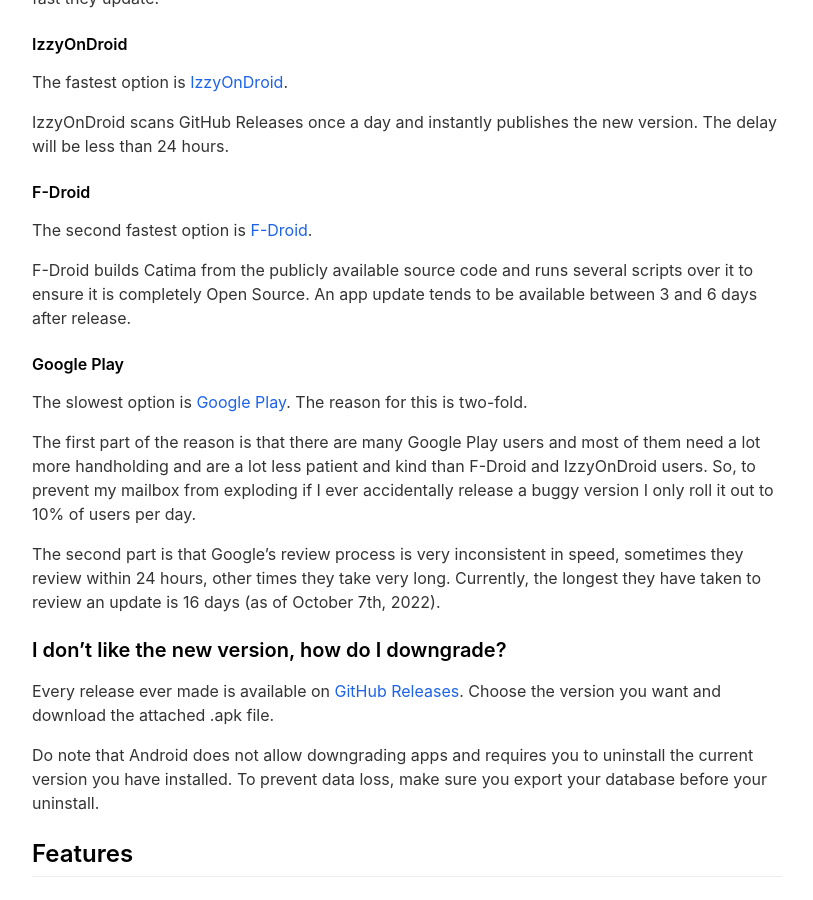
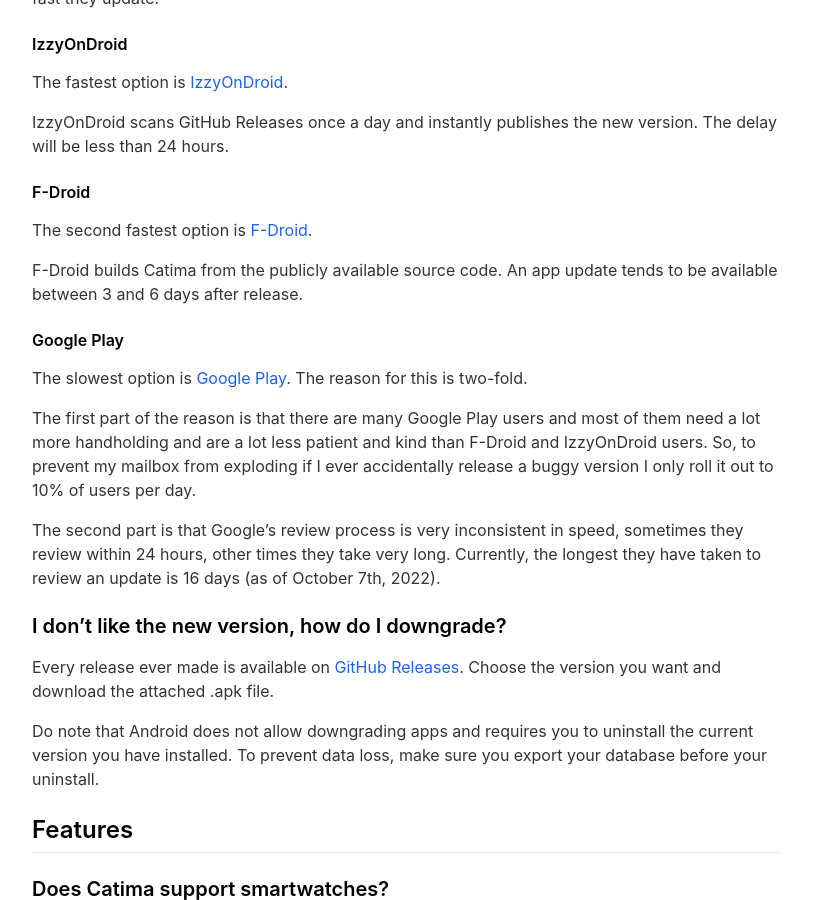
Before and after one commit to CatimaLoyalty/Website, a Jekyll site: the page built from _pages/faq.md, in a window 1280 px wide and 900 px high, scrolled down 731 px. Shown: the whole window, without its empty margins (233-1046 px from the left). Built offline with Jekyll 4.4.1, drawn with Linux system fonts in a browser that asks for light colours; nearby versions of some CDN libraries.

Commit message:
Simplify

```diff
--- a/_pages/faq.md
+++ b/_pages/faq.md
@@ -35,7 +35,7 @@
 
 The second fastest option is [F-Droid](https://f-droid.org/en/packages/me.hackerchick.catima/).
 
-F-Droid builds Catima from the publicly available source code and runs several scripts over it to ensure it is completely Open Source. An app update tends to be available between 3 and 6 days after release.
+F-Droid builds Catima from the publicly available source code. An app update tends to be available between 3 and 6 days after release.
 
 #### Google Play
 
```
